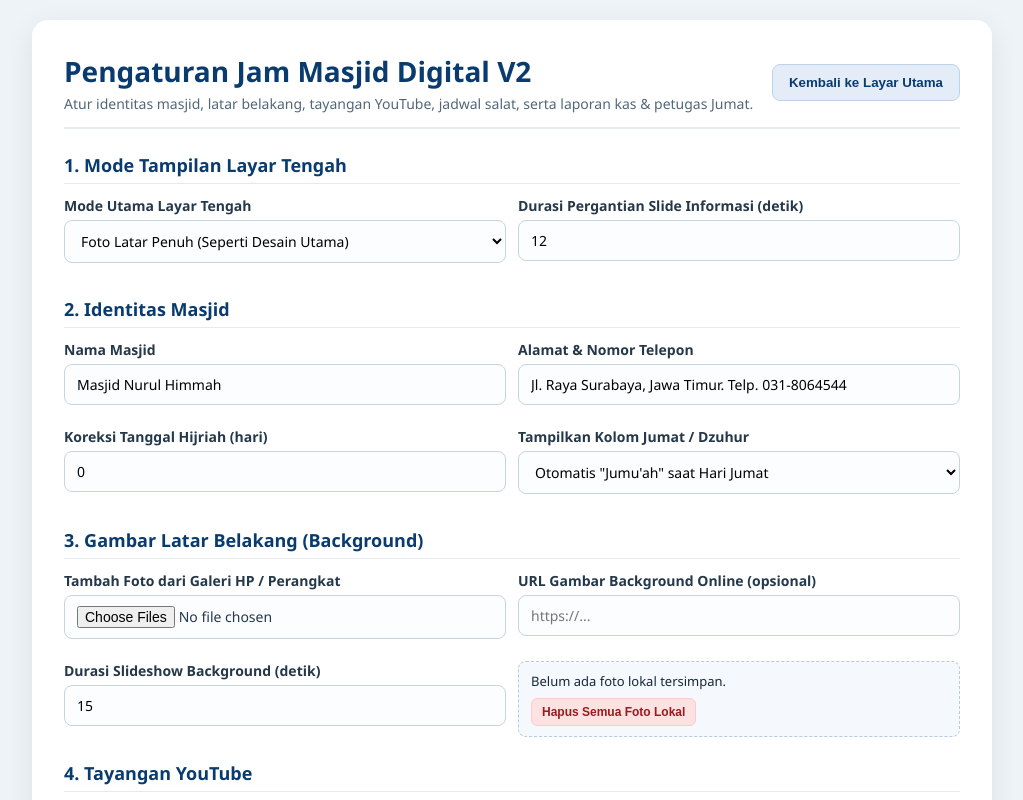
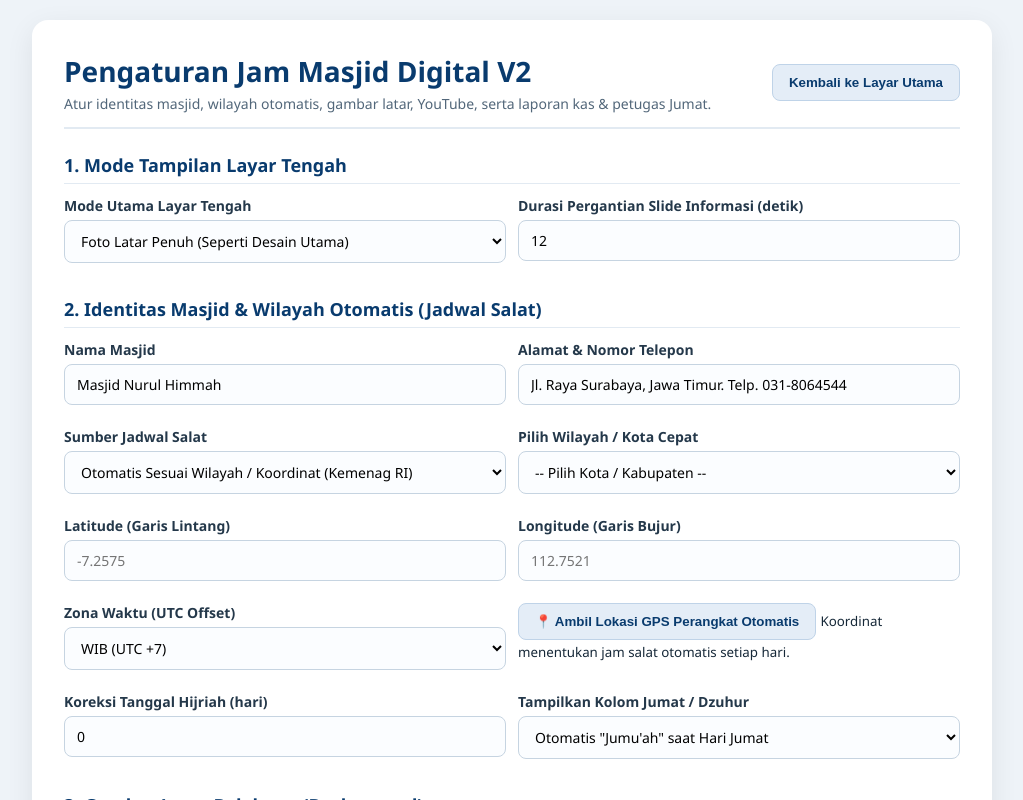
Before and after one commit to donyfar90-cmd/Jam-Maajid-V2, a plain HTML site: page app/src/main/assets/index.html in a window 1280 px wide. Both pictures are taken after a click on the element 266 px from the left and 48 px from the top of the page. Shown: the whole page, without its empty margins (128-1151 px from the left). Drawn offline with Linux system fonts and the light colour scheme.

Commit message:
Update index.html

```diff
--- a/app/src/main/assets/index.html
+++ b/app/src/main/assets/index.html
@@ -8,7 +8,6 @@
 </head>
 <body>
   <main id="screen">
-    <!-- Latar Belakang Foto / Slideshow -->
     <div id="background"></div>
     <div class="bg-vignette"></div>
 
@@ -26,7 +25,7 @@
           </svg>
         </div>
         <div class="mosque-text">
-          <h1 id="mosque">Masjid Baitul Ghofar</h1>
+          <h1 id="mosque">Masjid Nurul Himmah</h1>
           <p id="locationText">Surabaya</p>
         </div>
       </div>
@@ -43,7 +42,6 @@
 
     <!-- Area Tengah: Info/Laporan Masjid & YouTube -->
     <section class="stage-area" id="stageArea">
-      <!-- Panel Slide Informasi, Jumat, Kas & Pengumuman -->
       <div class="info-stage" id="infoStage" hidden>
         <div class="info-card">
           <div class="info-card-header">
@@ -54,7 +52,6 @@
         </div>
       </div>
 
-      <!-- Panel Tayangan YouTube -->
       <div class="youtube-stage" id="youtubeStage" hidden>
         <iframe id="youtube" allow="autoplay; encrypted-media; picture-in-picture" allowfullscreen></iframe>
       </div>
@@ -71,7 +68,6 @@
 
     <!-- Bagian Bawah: Jam Analog + Jadwal Salat + Running Text -->
     <footer class="bottom-dock">
-      <!-- Jam Analog Bulat di Kiri Bawah -->
       <div class="analog-clock-wrap">
         <div class="analog-clock" id="analogClock">
           <div class="dial-ticks" id="dialTicks"></div>
@@ -87,7 +83,6 @@
         </div>
       </div>
 
-      <!-- Blok Kanan: 6 Kotak Salat + Ticker -->
       <div class="schedule-ticker-wrap">
         <div class="prayer-row" id="times"></div>
         <div class="ticker">
@@ -103,7 +98,7 @@
       <div class="admin-header">
         <div>
           <h1>Pengaturan Jam Masjid Digital V2</h1>
-          <p class="admin-intro">Atur identitas masjid, latar belakang, tayangan YouTube, jadwal salat, serta laporan kas & petugas Jumat.</p>
+          <p class="admin-intro">Atur identitas masjid, wilayah otomatis, gambar latar, YouTube, serta laporan kas & petugas Jumat.</p>
         </div>
         <button type="button" id="backToScreenBtn" class="btn-secondary">Kembali ke Layar Utama</button>
       </div>
@@ -124,14 +119,62 @@
           </label>
         </div>
 
-        <h2>2. Identitas Masjid</h2>
+        <h2>2. Identitas Masjid & Wilayah Otomatis (Jadwal Salat)</h2>
         <div class="grid">
           <label>Nama Masjid
             <input id="mosqueInput" placeholder="Contoh: Masjid Nurul Himmah">
           </label>
           <label>Alamat & Nomor Telepon
-            <input id="location" placeholder="Contoh: Jl. Raya Surabaya No. 10. Telp. 031-123456">
+            <input id="location" placeholder="Contoh: Jl. Raya Surabaya. Telp. 031-8064544">
           </label>
+          <label>Sumber Jadwal Salat
+            <select id="scheduleMode">
+              <option value="auto">Otomatis Sesuai Wilayah / Koordinat (Kemenag RI)</option>
+              <option value="manual">Input Jam Salat Manual</option>
+            </select>
+          </label>
+          <label>Pilih Wilayah / Kota Cepat
+            <select id="cityPreset">
+              <option value="">-- Pilih Kota / Kabupaten --</option>
+              <option value="-7.2575,112.7521,7">Surabaya (WIB)</option>
+              <option value="-7.4478,112.7183,7">Sidoarjo (WIB)</option>
+              <option value="-7.1568,112.6555,7">Gresik (WIB)</option>
+              <option value="-7.9666,112.6326,7">Malang (WIB)</option>
+              <option value="-7.4726,112.4336,7">Mojokerto (WIB)</option>
+              <option value="-7.6448,112.9033,7">Pasuruan (WIB)</option>
+              <option value="-6.2088,106.8456,7">DKI Jakarta (WIB)</option>
+              <option value="-6.4025,106.7942,7">Depok (WIB)</option>
+              <option value="-6.5971,106.8060,7">Bogor (WIB)</option>
+              <option value="-6.9175,107.6191,7">Bandung (WIB)</option>
+              <option value="-6.9667,110.4167,7">Semarang (WIB)</option>
+              <option value="-7.7956,110.3695,7">Yogyakarta (WIB)</option>
+              <option value="-7.5755,110.8243,7">Surakarta / Solo (WIB)</option>
+              <option value="3.5952,98.6722,7">Medan (WIB)</option>
+              <option value="-2.9761,104.7754,7">Palembang (WIB)</option>
+              <option value="-8.6705,115.2126,8">Denpasar / Bali (WITA)</option>
+              <option value="-5.1477,119.4327,8">Makassar (WITA)</option>
+              <option value="-1.2379,116.8529,8">Balikpapan (WITA)</option>
+              <option value="-3.3186,114.5944,8">Banjarmasin (WITA)</option>
+              <option value="-2.5916,140.6690,9">Jayapura (WIT)</option>
+            </select>
+          </label>
+          <label>Latitude (Garis Lintang)
+            <input id="latitudeInput" type="number" step="any" placeholder="-7.2575">
+          </label>
+          <label>Longitude (Garis Bujur)
+            <input id="longitudeInput" type="number" step="any" placeholder="112.7521">
+          </label>
+          <label>Zona Waktu (UTC Offset)
+            <select id="timezoneInput">
+              <option value="7">WIB (UTC +7)</option>
+              <option value="8">WITA (UTC +8)</option>
+              <option value="9">WIT (UTC +9)</option>
+            </select>
+          </label>
+          <div class="gps-box">
+            <button type="button" id="detectGpsBtn" class="btn-secondary">📍 Ambil Lokasi GPS Perangkat Otomatis</button>
+            <small id="gpsStatus">Koordinat menentukan jam salat otomatis setiap hari.</small>
+          </div>
           <label>Koreksi Tanggal Hijriah (hari)
             <input id="hijriOffset" type="number" min="-3" max="3" value="0">
           </label>
@@ -146,11 +189,14 @@
 
         <h2>3. Gambar Latar Belakang (Background)</h2>
         <div class="grid">
-          <label>Tambah Foto dari Galeri HP / Perangkat
-            <input id="backgroundFile" type="file" accept="image/*" multiple>
-          </label>
-          <label>URL Gambar Background Online (opsional)
-            <input id="backgroundUrl" placeholder="https://...">
+          <div class="photo-picker-box">
+            <label style="margin-bottom:4px;">Tambah Foto dari Galeri HP / Perangkat</label>
+            <input id="backgroundFile" type="file" accept="image/*,image/jpeg,image/png,image/webp" multiple style="display:none;">
+            <button type="button" id="pickPhotoBtn" class="btn-secondary" style="width:100%;">🖼️ Buka Galeri / Pilih Foto</button>
+            <small style="color:#52677a;display:block;margin-top:4px;">Pilih satu atau beberapa foto sekaligus untuk slideshow.</small>
+          </div>
+          <label>URL Gambar Background Online (opsional, bukan link YouTube)
+            <input id="backgroundUrl" placeholder="https://contoh.com/masjid.jpg">
           </label>
           <label>Durasi Slideshow Background (detik)
             <input id="slideDuration" type="number" min="5" value="15">
@@ -167,11 +213,11 @@
         </label>
 
         <h2>5. Jadwal Salat, Jeda Iqomah & Koreksi</h2>
-        <h3>Waktu Salat (HH:MM)</h3>
+        <h3>Waktu Salat (Otomatis terisi jika mode Wilayah/GPS aktif, atau ubah manual)</h3>
         <div class="grid-6" id="timeFields"></div>
         <h3>Jeda Iqomah (menit)</h3>
         <div class="grid-6" id="iqFields"></div>
-        <h3>Koreksi Waktu Salat (menit)</h3>
+        <h3>Koreksi / Ihtiyat Waktu Salat (menit, default +2 menit)</h3>
         <div class="grid-6" id="offFields"></div>
 
         <h2>6. Laporan Kas & Keuangan Masjid</h2>
@@ -185,7 +231,7 @@
           <label>Pengeluaran Pekan Ini (Rp)
             <input id="kasKeluar" type="number" value="0">
           </label>
-          <label>Keterangan Kas (contoh: Infaq Jumat & Kotak Amal)
+          <label>Keterangan Kas
             <input id="kasNote" placeholder="Infaq Jumat & Operasional Masjid">
           </label>
         </div>
@@ -207,7 +253,7 @@
         </div>
 
         <h2>8. Pengumuman, Laporan Kegiatan & Running Text</h2>
-        <label>Pengumuman Masjid (kosongkan jika tidak ingin ditampilkan di slide)
+        <label>Pengumuman Masjid
           <textarea id="announcementInput" rows="4"></textarea>
         </label>
         <label>Laporan Kegiatan / Informasi Masjid Lainnya
```
